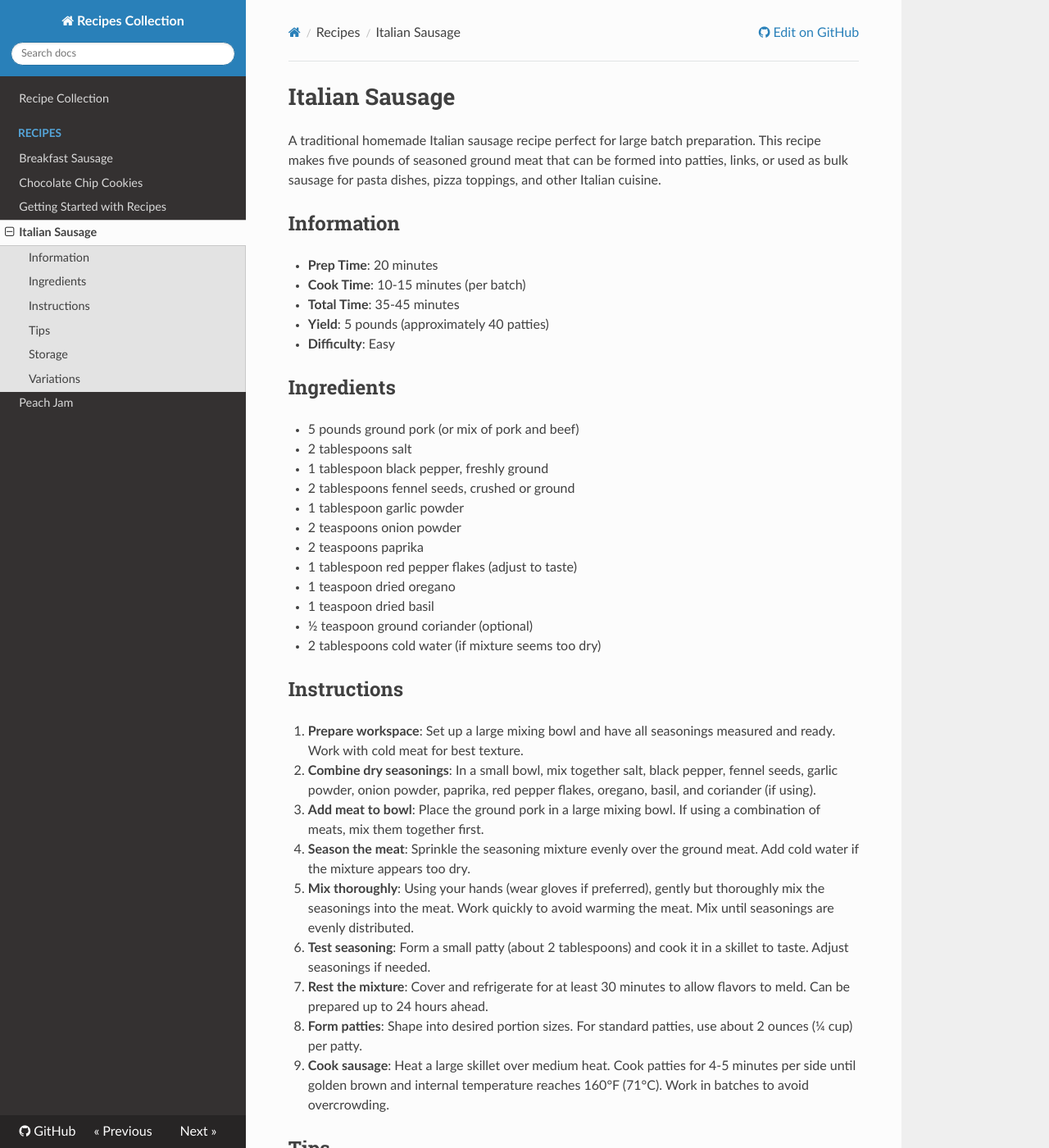
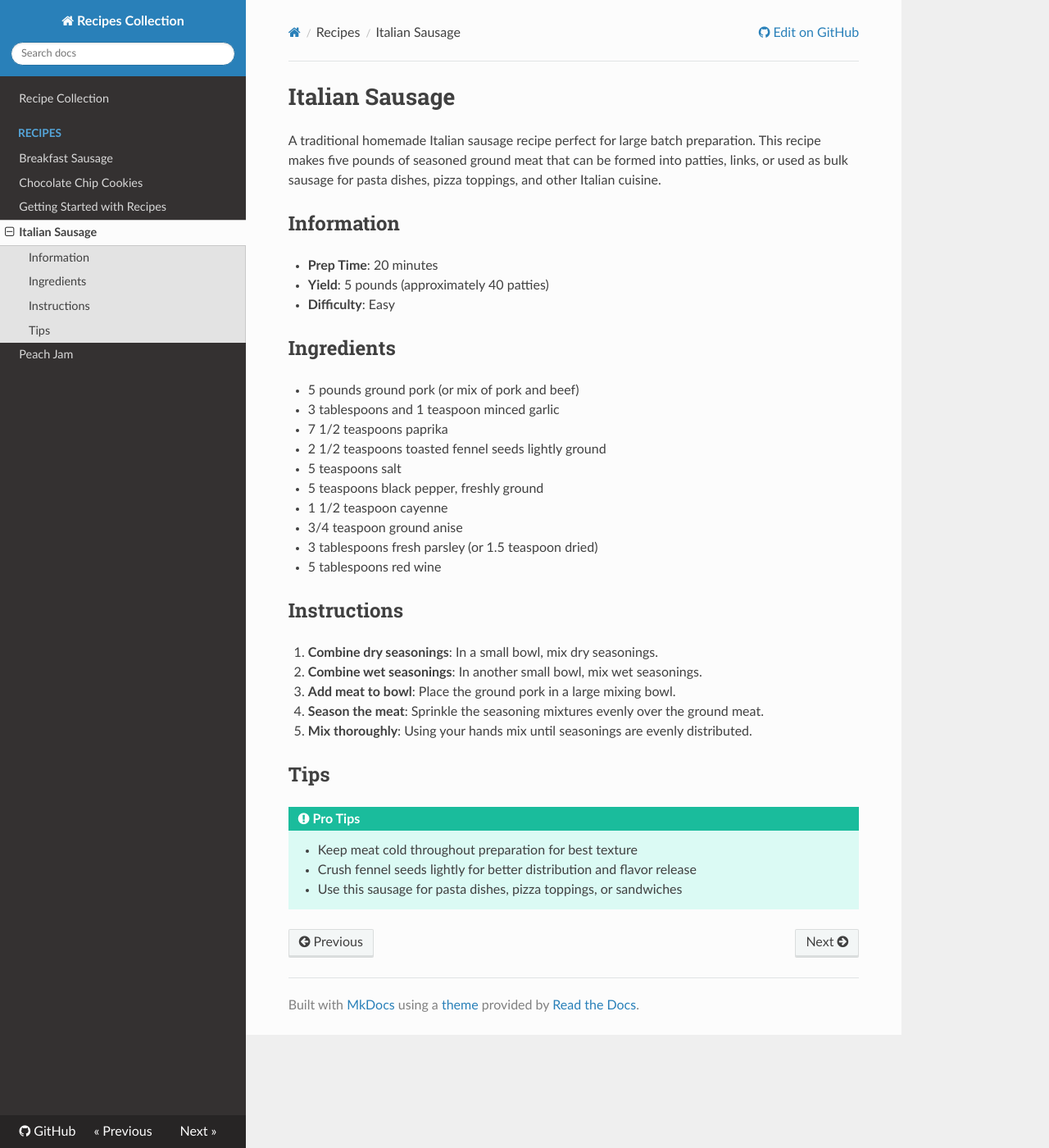
Before and after one commit to TerryHowe/recipes, an MkDocs documentation site: the page built from docs/recipes/italian-sausage.md, in a window 1280 px wide and 1400 px high. Shown: the whole window at 82% size. Built offline with MkDocs 1.6.1, drawn with Linux system fonts in a browser that asks for light colours; nearby versions of some CDN libraries; some of the changed text lies outside the part shown.

Commit message:
chore: update italian sausage recipe

```diff
--- a/docs/recipes/italian-sausage.md
+++ b/docs/recipes/italian-sausage.md
@@ -5,68 +5,37 @@ A traditional homemade Italian sausage recipe perfect for large batch preparatio
 ## Information
 
 - **Prep Time**: 20 minutes
-- **Cook Time**: 10-15 minutes (per batch)
-- **Total Time**: 35-45 minutes
 - **Yield**: 5 pounds (approximately 40 patties)
 - **Difficulty**: Easy
 
 ## Ingredients
 
 - 5 pounds ground pork (or mix of pork and beef)
-- 2 tablespoons salt
-- 1 tablespoon black pepper, freshly ground
-- 2 tablespoons fennel seeds, crushed or ground
-- 1 tablespoon garlic powder
-- 2 teaspoons onion powder
-- 2 teaspoons paprika
-- 1 tablespoon red pepper flakes (adjust to taste)
-- 1 teaspoon dried oregano
-- 1 teaspoon dried basil
-- ½ teaspoon ground coriander (optional)
-- 2 tablespoons cold water (if mixture seems too dry)
+- 3 tablespoons and 1 teaspoon minced garlic
+- 7 1/2 teaspoons paprika
+- 2 1/2 teaspoons toasted fennel seeds lightly ground
+- 5 teaspoons salt
+- 5 teaspoons black pepper, freshly ground
+- 1 1/2 teaspoon cayenne
+- 3/4 teaspoon ground anise
+- 3 tablespoons fresh parsley (or 1.5 teaspoon dried)
+- 5 tablespoons red wine
 
 ## Instructions
 
-1. **Prepare workspace**: Set up a large mixing bowl and have all seasonings measured and ready. Work with cold meat for best texture.
+1. **Combine dry seasonings**: In a small bowl, mix dry seasonings.
 
-2. **Combine dry seasonings**: In a small bowl, mix together salt, black pepper, fennel seeds, garlic powder, onion powder, paprika, red pepper flakes, oregano, basil, and coriander (if using).
+2. **Combine wet seasonings**: In another small bowl, mix wet seasonings.
 
-3. **Add meat to bowl**: Place the ground pork in a large mixing bowl. If using a combination of meats, mix them together first.
+3. **Add meat to bowl**: Place the ground pork in a large mixing bowl.
 
-4. **Season the meat**: Sprinkle the seasoning mixture evenly over the ground meat. Add cold water if the mixture appears too dry.
+4. **Season the meat**: Sprinkle the seasoning mixtures evenly over the ground meat.
 
-5. **Mix thoroughly**: Using your hands (wear gloves if preferred), gently but thoroughly mix the seasonings into the meat. Work quickly to avoid warming the meat. Mix until seasonings are evenly distributed.
-
-6. **Test seasoning**: Form a small patty (about 2 tablespoons) and cook it in a skillet to taste. Adjust seasonings if needed.
-
-7. **Rest the mixture**: Cover and refrigerate for at least 30 minutes to allow flavors to meld. Can be prepared up to 24 hours ahead.
-
-8. **Form patties**: Shape into desired portion sizes. For standard patties, use about 2 ounces (¼ cup) per patty.
-
-9. **Cook sausage**: Heat a large skillet over medium heat. Cook patties for 4-5 minutes per side until golden brown and internal temperature reaches 160°F (71°C). Work in batches to avoid overcrowding.
+5. **Mix thoroughly**: Using your hands mix until seasonings are evenly distributed.
 
 ## Tips
 
 !!! tip "Pro Tips"
     - Keep meat cold throughout preparation for best texture
-    - Don't overmix the meat to avoid tough sausage
     - Crush fennel seeds lightly for better distribution and flavor release
-    - Test cook a small portion before forming all patties to adjust seasoning
-    - Formed patties can be frozen between parchment paper for up to 3 months
-    - For links, stuff mixture into natural casings using a sausage stuffer
     - Use this sausage for pasta dishes, pizza toppings, or sandwiches
-
-## Storage
-
-**Fresh sausage**: Refrigerate for up to 3 days or freeze for up to 3 months.
-
-**Cooked sausage**: Store in refrigerator for up to 4 days or freeze for up to 2 months.
-
-**Freezing tip**: Place uncooked patties on a baking sheet lined with parchment, freeze until solid, then transfer to freezer bags.
-
-## Variations
-
-- **Hot Italian sausage**: Increase red pepper flakes to 2-3 tablespoons and add ½ teaspoon cayenne pepper
-- **Sweet Italian sausage**: Reduce red pepper flakes to ½ teaspoon and add 1 tablespoon brown sugar
-- **Herb blend**: Add 1 teaspoon each of rosemary and marjoram for a more complex herb profile
-- **Turkey Italian sausage**: Substitute ground turkey for a leaner option
```
